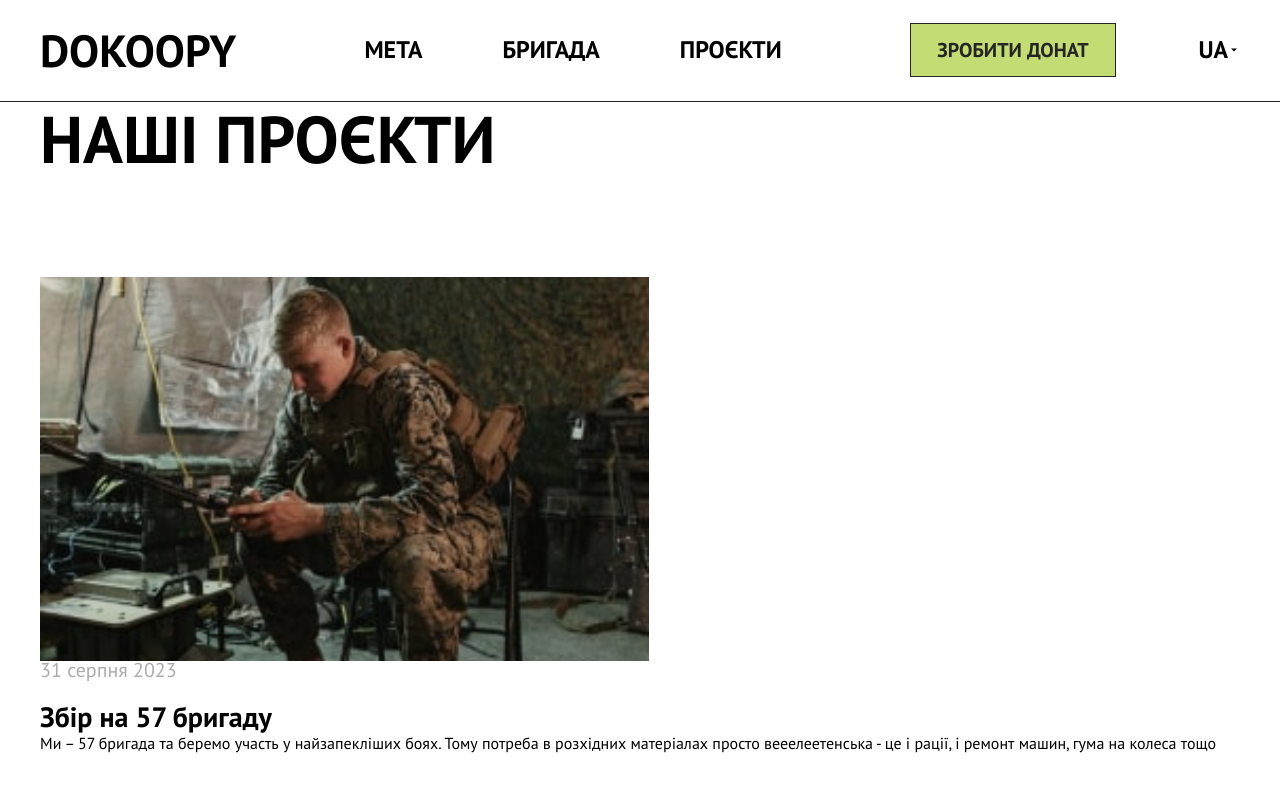
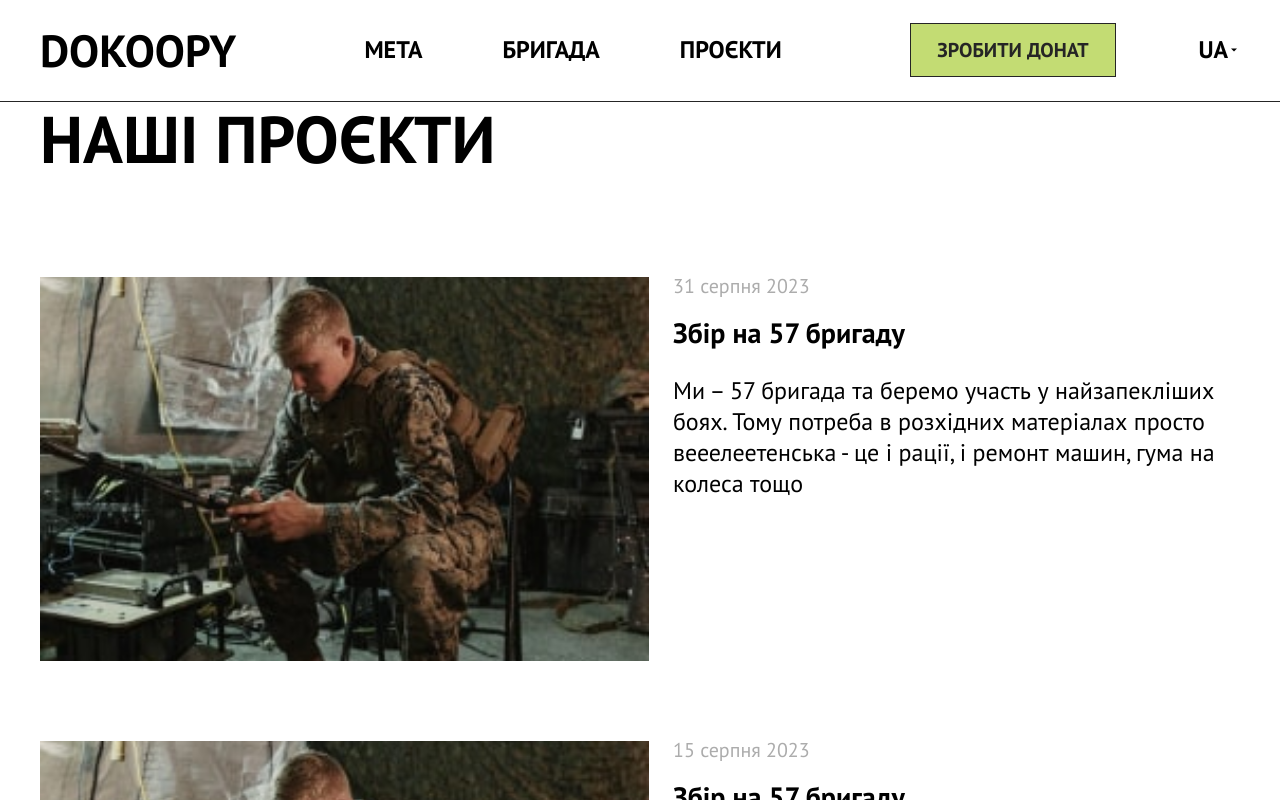
Before and after one commit to baza-trainee/dokoopy-frontend, a React (Vite) app: page / in a window 1280 px wide. Both pictures are taken after a click on the element "БІЛЬШЕ ПРОЄКТІВ". Shown: the top 800 px of the page. Built offline with nearby package versions, Linux system fonts and the light colour scheme.

Commit message:
rename class

```diff
--- a/src/styles/components/_all-project.scss
+++ b/src/styles/components/_all-project.scss
@@ -12,9 +12,8 @@
    gap: 80px;
 }
 
-.content {
+.all-project-content {
    display: flex;
-
    flex-direction: column;
    max-width: 432px;
    margin: 0 auto;
@@ -39,13 +38,13 @@
    margin: 20px 0px;
 }
 .project-img-blok {
-   width: 438px;
+   min-width: 270px;
    height: 338px;
    display: block;
    object-fit: cover;
 }
 
-.project-description {
+.all-project-description {
    max-width: 432px;
    font-size: 20px;
    line-height: 25px;
@@ -62,13 +61,13 @@
       line-height: 76px;
       margin-top: 100px;
    }
-   .content {
+   .all-project-content {
       flex-direction: row;
       gap: 24px;
       max-width: 100%;
    }
    .project-img-blok {
-      max-width: 348px;
+      width: 348px;
       height: 384px;
    }
    .page-data-title-blok {
@@ -85,7 +84,7 @@
    .project-data {
       font-size: 20px;
    }
-   .project-description {
+   .all-project-description {
       max-width: 348px;
       margin-top: 24px;
       font-size: 24px;
@@ -109,8 +108,8 @@
       margin-top: 100px;
       margin-bottom: 100px;
    }
-   .project-description {
-      width: 608px;
+   .all-project-description {
+      max-width: 608px;
    }
    .project-img-blok {
       min-width: 609px;
```
